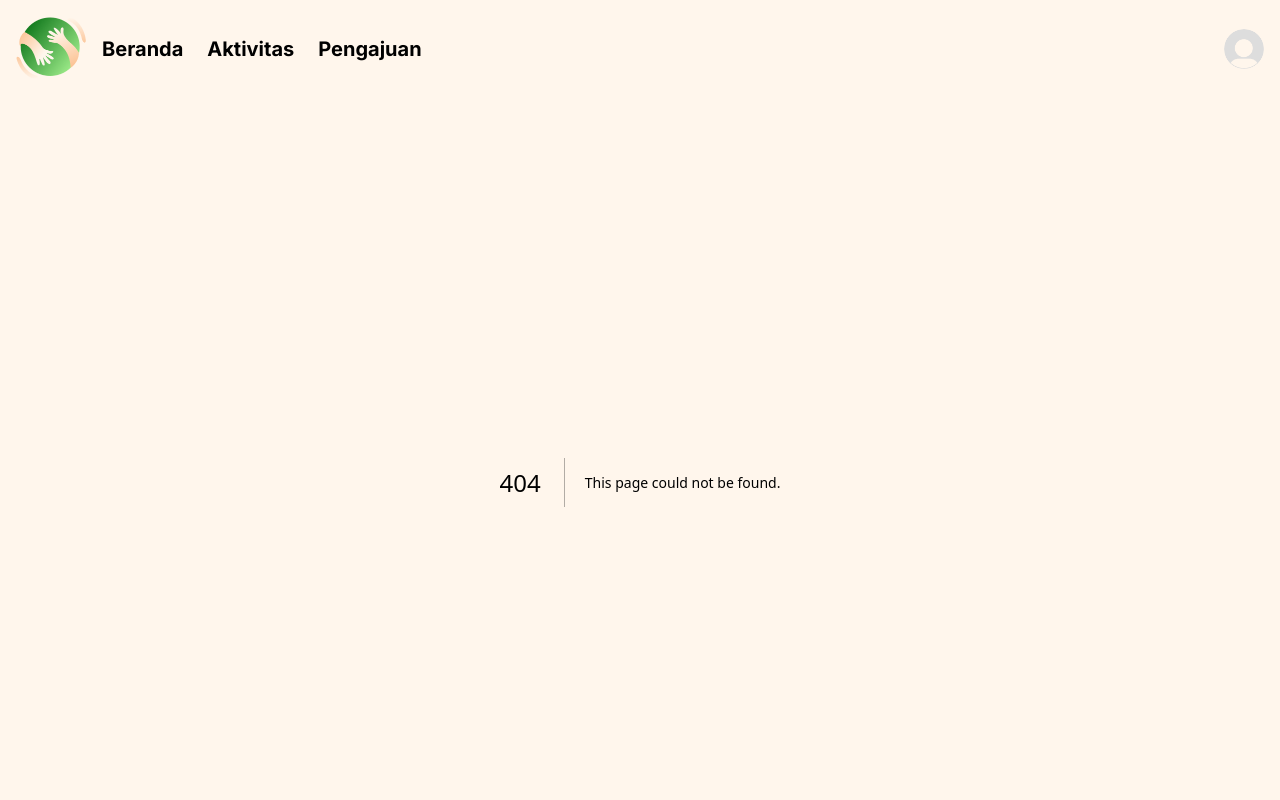
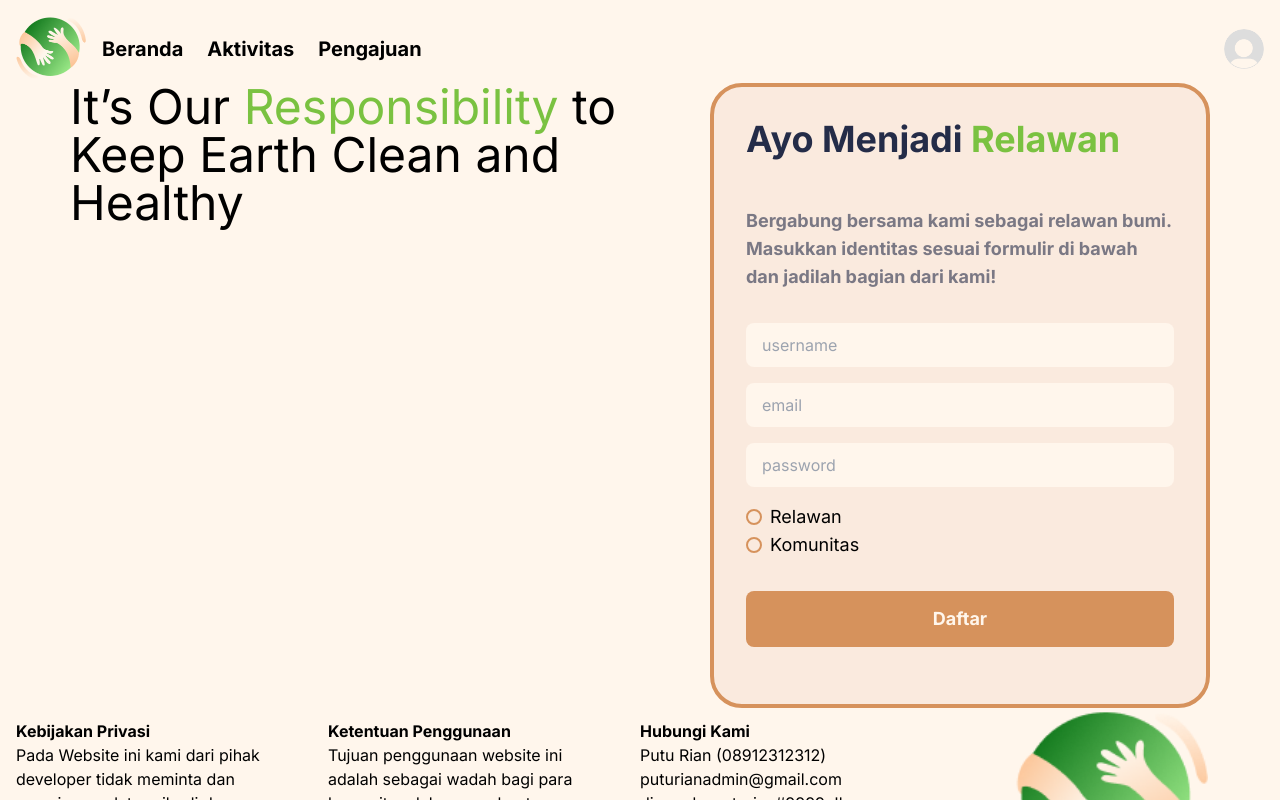
Before and after one commit to stevenchan7/web-gemastik-typescript-tailwind, a Next.js app in the folder client/web-gemastik/: page /daftar in a window 1280 px wide. Before the commit this address had no page. Shown: the top 800 px of the page. Built offline with nearby package versions, Linux system fonts and the light colour scheme.

Commit message:
signup page

```diff
--- a/client/web-gemastik/package.json
+++ b/client/web-gemastik/package.json
@@ -9,6 +9,7 @@
     "lint": "next lint"
   },
   "dependencies": {
+    "@radix-ui/react-form": "^0.0.3",
     "@types/node": "20.5.0",
     "@types/react": "18.2.20",
     "@types/react-dom": "18.2.7",
--- /dev/null
+++ b/client/web-gemastik/src/app/(auth)/daftar/page.tsx
@@ -0,0 +1,23 @@
+import SignupForm from "@/app/components/Signup/SignupForm"
+
+export default function RegisterPage() {
+  return(
+    <div className="flex flex-col lg:flex-row justify-center">
+      <div className="basis-1/2">
+        <p className="text-5xl">
+          It’s Our <span className="text-primary-text-green">Responsibility</span> to Keep Earth Clean and Healthy
+        </p>
+      </div>
+
+      <div className="flex flex-col p-8 h-[625px] w-[500px] bg-[#FAEADE] border-4 border-[#D6925C] rounded-[32px]">
+        <div className="text-primary-text-black mb-8">
+          <h2 className="text-4xl font-bold mb-12">Ayo Menjadi <span className="text-primary-text-green">Relawan</span></h2>
+          <p className="text-lg font-bold text-primary-text-black/60">Bergabung bersama kami sebagai relawan bumi. Masukkan identitas sesuai formulir di bawah dan jadilah bagian dari kami!</p>
+        </div>
+        <div>
+          <SignupForm />
+        </div>
+      </div>
+    </div>
+  )
+}
--- /dev/null
+++ b/client/web-gemastik/src/app/aktivitas/page.tsx
@@ -0,0 +1,7 @@
+export default function ActivityPage() {
+  return(
+    <div>
+      Halman Aktivitas
+    </div>
+  )
+}
--- a/client/web-gemastik/src/app/components/LandingPage/ActivityTypeSection.tsx
+++ b/client/web-gemastik/src/app/components/LandingPage/ActivityTypeSection.tsx
@@ -4,7 +4,8 @@ import { getActivityTypeData } from "@/utils/landing.utils"
 export default async function ActivityTypeSection() {
   const data = await getActivityTypeData()
   return(
-    <div className="container mx-auto px-4 xl:px-8 my-24">
+    <div className="bg-[#FAEADE] my-24 py-24">
+      <div className="container mx-auto px-4 xl:px-8">
         <div className="text-center px-8 mb-4">
           <h3 className="text-4xl text-primary-text-green font-black mb-4">Beragam Jenis Aktivitas</h3>
           <p>Banyak cara dapat dilakukan untuk menjaga Bumi, maka dari itu kami menyediakan berbagai macam aktivitas menarik yang bisa kamu coba untuk membantu komunitas kami</p>
@@ -13,5 +14,6 @@ export default async function ActivityTypeSection() {
           <ActivityTypeSwiper activities={data} />
         </div>
       </div>
+    </div>
   )
 }
--- /dev/null
+++ b/client/web-gemastik/src/app/components/Signup/SignupForm.tsx
@@ -0,0 +1,37 @@
+'use client'
+import * as Form from '@radix-ui/react-form';
+
+export default function SignupForm() {
+  return(
+    <Form.Root>
+      <Form.Field className='mb-4' name='username'>
+        <Form.Control asChild>
+          <input className='w-full h-[44px] bg-primary-bg rounded-lg px-4 outline-none focus:border-2 focus:border-[#D6925C]' type="text" placeholder='username'/>
+        </Form.Control>
+      </Form.Field>
+      <Form.Field className='mb-4' name='email'>
+        <Form.Control asChild>
+          <input className='w-full h-[44px] bg-primary-bg rounded-lg px-4 outline-none focus:border-2 focus:border-[#D6925C]' type="text" placeholder='email'/>
+        </Form.Control>
+      </Form.Field>
+      <Form.Field className='mb-4' name='password'>
+        <Form.Control asChild>
+          <input className='w-full h-[44px] bg-primary-bg rounded-lg px-4 outline-none focus:border-2 focus:border-[#D6925C]' type="text" placeholder='password'/>
+        </Form.Control>
+      </Form.Field>
+      <div className='text-lg mb-8'>
+        <div className='flex items-center gap-2'>
+          <input className='appearance-none inline-flex justify-center items-center w-[1rem] h-[1rem] border-2 rounded-full border-[#D6925C] before:w-[0.5rem] before:h-[0.5rem] before:rounded-full before:bg-[#D6925C] before:scale-0 before:checked:scale-100 before:transition-transform' type="radio" id='relawan' name='role' value={1}/>
+          <label htmlFor="relawan">Relawan</label>
+        </div>
+        <div className='flex items-center gap-2'>
+          <input className='appearance-none inline-flex justify-center items-center w-[1rem] h-[1rem] border-2 rounded-full border-[#D6925C] before:w-[0.5rem] before:h-[0.5rem] before:rounded-full before:bg-[#D6925C] before:scale-0 before:checked:scale-100 before:transition-transform' type="radio" id='komunitas' name='role' value={2}/>
+          <label htmlFor="komunitas">Komunitas</label>
+        </div>
+      </div>
+      <Form.Submit asChild>
+        <button className='w-full h-[56px] rounded-lg bg-[#D6925C] text-lg text-primary-bg font-bold'>Daftar</button>
+      </Form.Submit>
+    </Form.Root>
+  )
+}
```
Also changed, not shown: 1 other file (tests, documents, lock files or other folders). Lines whose indentation alone changed are shown as unchanged.
